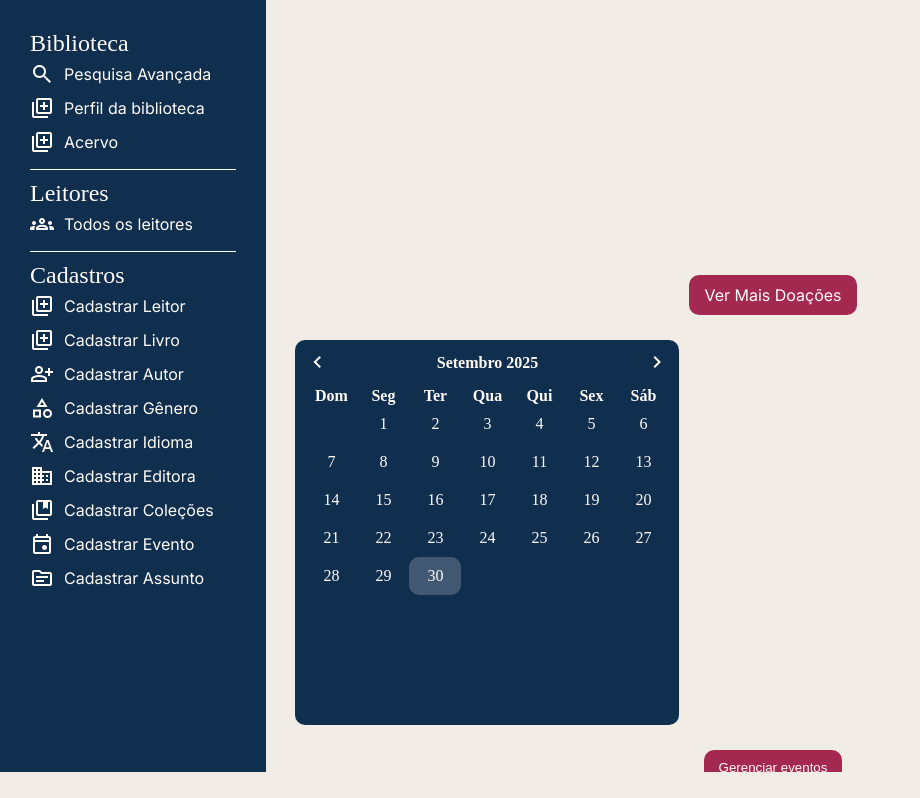
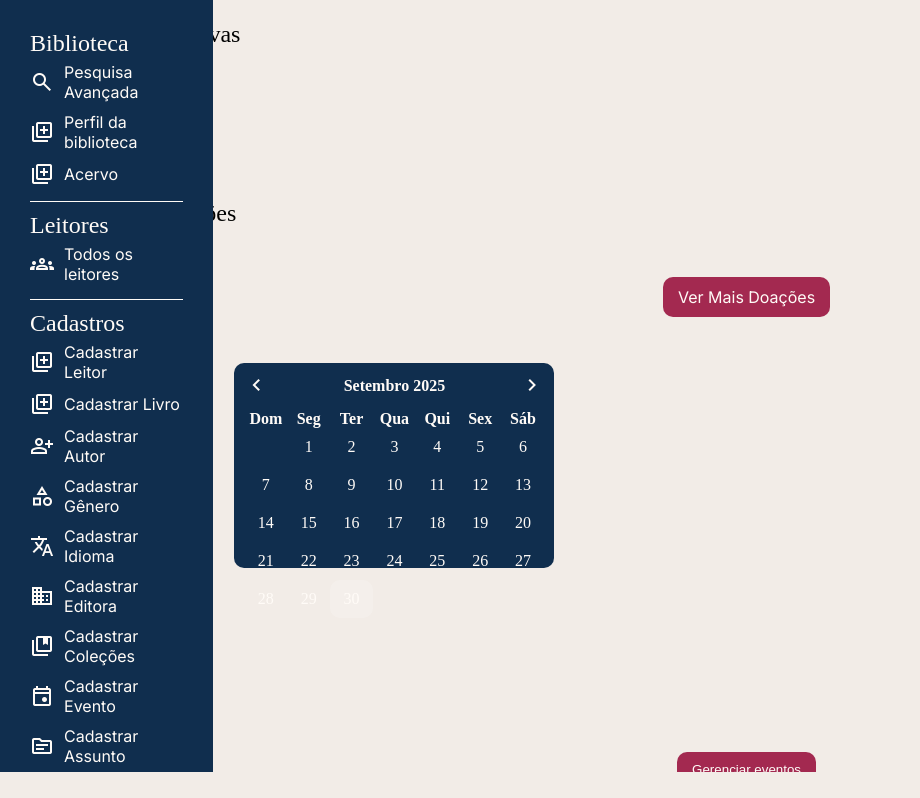
Before and after one commit to DEP0o1/SUBLI, a PHP site: page /Bhome.php in a window 1280 px wide. Shown: the part 84-882 px from the top of the page, without its empty margins (0-920 px from the left). Run offline with PHP 8.4, Linux system fonts and the light colour scheme; data that the repository does not hold is empty; some web fonts are replaced.

Commit message:
ajustes css

```diff
--- a/Bhome.php
+++ b/Bhome.php
@@ -66,6 +66,7 @@ $bibliotecario = $controller->ListarBibliotecarios(new Bibliotecario($cd_bibliot
 
 
       <section class="eventos">
+        <div class="larguraEventosBiblio">
           <div class="calendario">
             <!-- calendario -->
           </div>
@@ -76,6 +77,7 @@ $bibliotecario = $controller->ListarBibliotecarios(new Bibliotecario($cd_bibliot
             $evento->ExibirEventos();
             ?>
 
+          </div>
         </div>
       </section>
 
--- a/Lcadastro.php
+++ b/Lcadastro.php
@@ -17,9 +17,9 @@
   <div class="containerLogin">
     <form class="FormLogin">
 
-       <div class="logoLogin">
+       <a class="logoLogin" href="LindexLeitor.php">
             <img src="img/subli.png" alt="" />
-        </div>
+        </a>
 
         <h1>Faça seu Cadastro!</h1>
 
--- a/css/bibliotecario.css
+++ b/css/bibliotecario.css
@@ -420,13 +420,13 @@ nav {
 }
 
 .livro button {
+  height: fit-content;
   background-color: var(--vinho);
   color: var(--branco);
   border: none;
-  padding: 8px 14px;
-  border-radius: var(--radius);
-  cursor: pointer;
-  margin-top: auto;
+  padding: 10px 10px;
+  border-radius: var(--radius);
+  cursor: pointer;
 }
 
 .favorito {
@@ -481,15 +481,15 @@ html {
 }
 
 aside {
-  top: 0;
   background-color: var(--azul);
   color: var(--branco);
-  width: 25vw;
+  width: fit-content;
   padding: 30px 30px 30px 30px;
   height: calc(100vh - 84px);
   transition: transform 0.3s ease-in-out;
   overflow-y: scroll;
 }
+
 
 .overlay {
   position: fixed;
@@ -660,7 +660,8 @@ aside br {
 /*-------------------------calendario---------------------------------------------------------------------------------------*/
 
 .calendario {
-  width: 30vw;
+    width: 25vw;
+  height: 16vw;
   background-color: var(--azul);
   color: var(--branco);
   padding: var(--gap);
@@ -720,7 +721,14 @@ aside br {
   flex-direction: row;
   height: 45vh;
 }
-
+.larguraEventosBiblio{
+    width: 141vh;
+    margin-left: 2%;
+    margin-top: 2%;
+    display: flex;
+    flex-direction: row;
+    gap: var(--gap);
+}
 .data-evento {
   position: absolute;
   background-color: var(--azul);
@@ -998,6 +1006,7 @@ aside br {
 }
 
 .areaDoacoes {
+  padding-bottom: var(--gap);
   display: flex;
   flex-direction: column;
   align-items: center;
@@ -1560,7 +1569,7 @@ h1 {
 
 
 .imgLivroLista {
-height: 105px;
+height: 160px;
 border-radius: var(--radius);
 }
 
@@ -1760,7 +1769,7 @@ font-size: 0.75rem;
   display: flex;
   flex-direction: row;
   width: 38vw;
-  /* background-color: burlywood; */
+  height: 161px;
   padding-right: 0%;
   gap:2%;
   align-items: flex-start;
```
Also changed, not shown: LindexLeitor.php (+7 -0 lines), Lresultado.php (+0 -9 lines), css/leitor.css (+17 -7 lines). Lines whose indentation alone changed are shown as unchanged.
